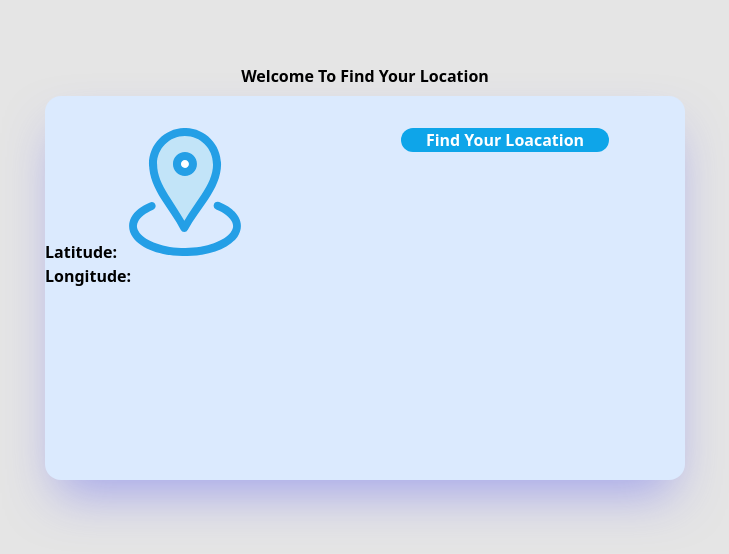
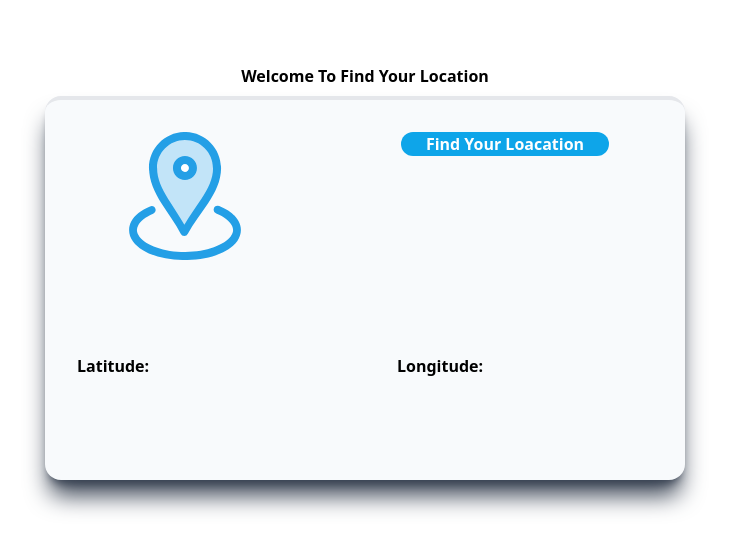
Before and after one commit to Golu7667/Location-Finder-App, a Next.js app in the folder my-app/: page / in a window 1280 px wide. Shown: the top 554 px of the page, without its empty margins (275-1004 px from the left). Built offline with nearby package versions, Linux system fonts and the light colour scheme.

Commit message:
final done location app

```diff
--- a/my-app/app/page.tsx
+++ b/my-app/app/page.tsx
@@ -29,21 +29,17 @@ function DynamicContent() {
    }
 
   return (
-    <div className='min-h-screen w-full bg-neutral-200  '>
+    <div className='min-h-screen w-full   '>
       <div className=' h-8 font-extrabold  flex justify-center item-center pt-16' >Welcome To Find Your Location</div>
      <div className='flex justify-center item-center mt-8'>
-      <div className='w-1/2 h-96 rounded-2xl shadow-2xl shadow-indigo-500/50 bg-blue-100 '>
-         <div className='w-full h-36 flex  justify-around pt-8'>
+      <div className='w-1/2 h-96 rounded-2xl shadow-xl shadow-gray-700 bg-slate-50  border-t-4'>
+         <div className='w-full h-1/2 flex  justify-around pt-8'>
          <img className='w-32 h-32' src="/location.svg"/>
          <button  className='w-52 h-6 font-extrabold bg-sky-500 text-white rounded-xl hover:bg-sky-700 ' onClick={()=>handle()}>Find Your Loacation </button>
          </div>
-         <div className='w-full h-36'>
-        {<div className='font-extrabold'>
-          <p >Latitude: {latitude}</p>
-          <p>Longitude: {longitude}</p>
-
-        </div>
-      }
+         <div className='font-extrabold h-1/2 flex justify-center item-center mt-16'>
+          <p className='w-1/2 mx-8'>Latitude: <text className='bg-white'>{latitude}</text> </p>
+          <p className='w-1/2 mx-8'>Longitude: <text>{longitude}</text></p>
       </div>
       </div>
       </div>
```
